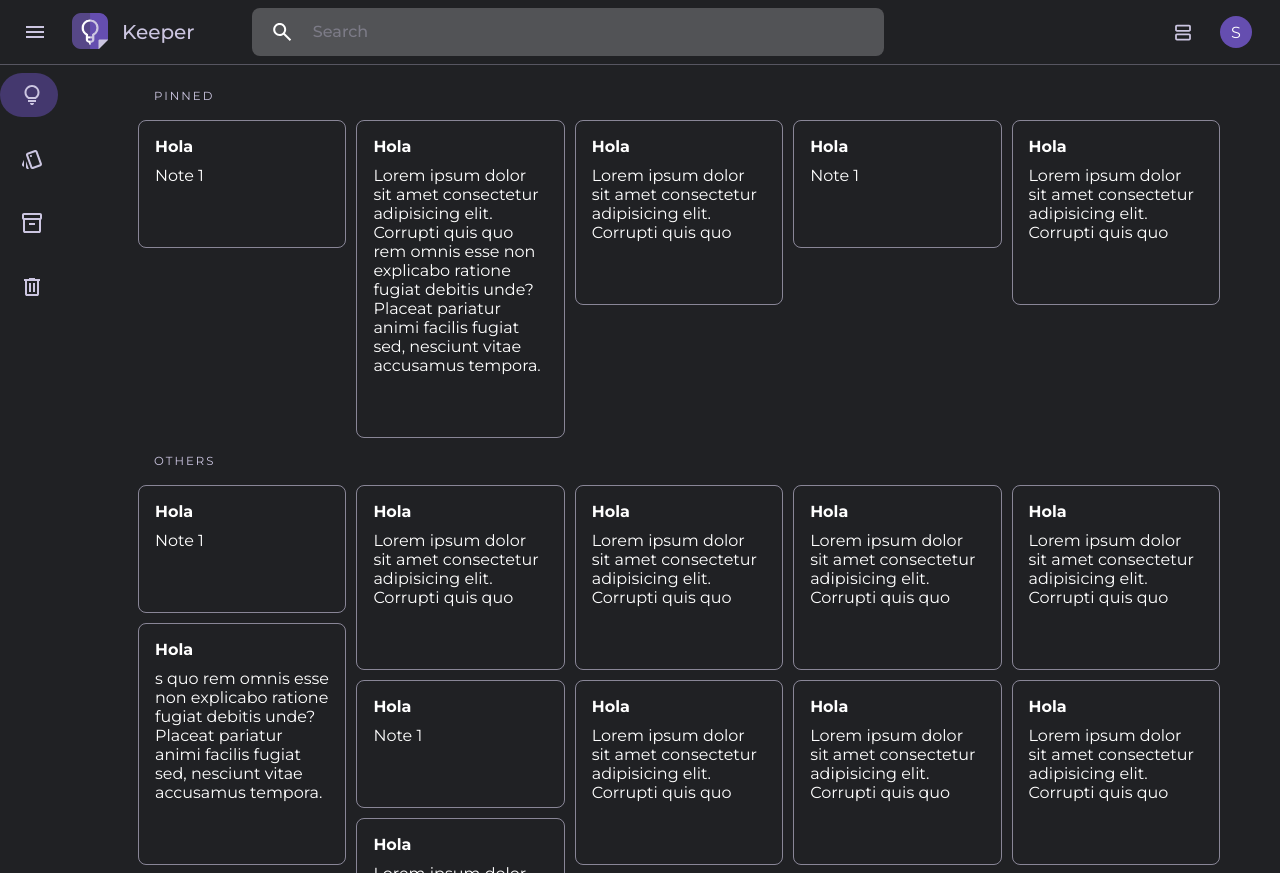
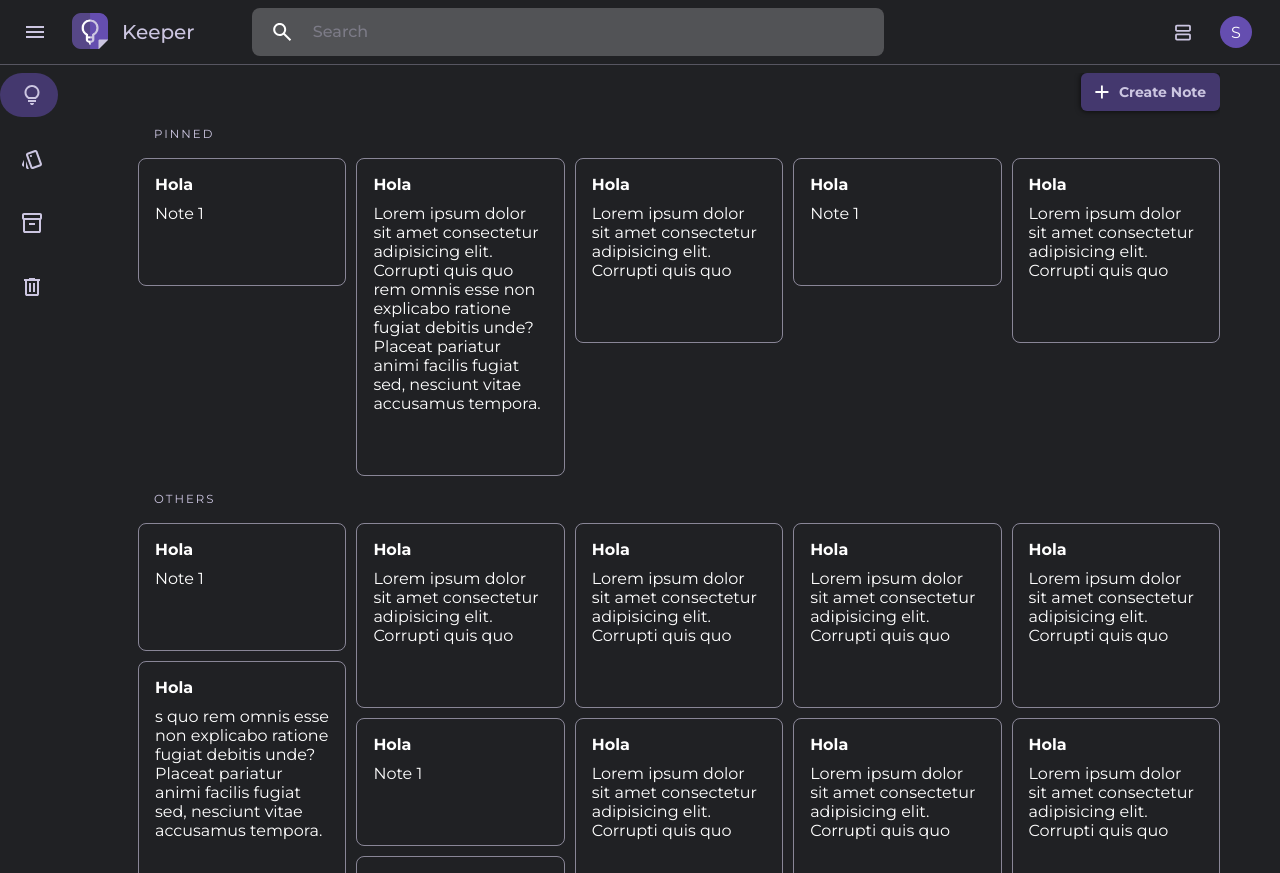
Before and after one commit to ShermanPI/Keeper, a React (Vite) app: page /home in a window 1280 px wide. Built offline with nearby package versions, Linux system fonts and the light colour scheme.

Commit message:
feat: :art: Add button added
add button added for mobile and desktop

cam see the pin icon after hover a note, the add button added for both mobile and desktop,

```diff
--- /dev/null
+++ b/src/assets/images/Icons.jsx
@@ -0,0 +1,7 @@
+export const AddIcon = () => {
+  return (
+    <svg width='15' height='14' viewBox='0 0 15 14' fill='none' xmlns='http://www.w3.org/2000/svg'>
+      <path d='M6.39746 8H0.397461V6H6.39746V0H8.39746V6H14.3975V8H8.39746V14H6.39746V8Z' fill='white' />
+    </svg>
+  )
+}
--- a/src/assets/styles/pages/home.css
+++ b/src/assets/styles/pages/home.css
@@ -33,6 +33,37 @@ body {
   width: 100%;
 }
 
+.add-icon{
+  display: flex;
+  justify-content: center;
+  align-items: center;
+}
+
+.add-icon svg{
+  width: 2rem;
+  height: 2rem;
+}
+
+.add-note-btn{
+  font-weight: 700;
+  cursor: pointer;
+  border: none;
+  background: var(--primary-color);
+  color: #ccc6e1;
+  border-radius: 5rem;
+  font-size: 0px;
+  padding: 1.6rem;
+  box-shadow: 0px 0px 5px 1px #0000008d;
+  position: absolute;
+  z-index: 2;
+  bottom: 2rem;
+  right: 2rem;
+}
+
+.add-note-btn:hover{
+  background: #654eb0ac;
+}
+
 @media only screen and (min-width: 768px) {
   .all-notes-container{
     margin-inline: 6rem;
@@ -42,6 +73,28 @@ body {
     margin-inline: auto;
     max-width: 598px;
   }
+
+  .add-icon svg{
+    width: 1.4rem;
+    height: 1.4rem;
+  }
+
+  .add-note-btn{
+    background: var(--light-primary-color);
+    justify-content: center;
+    border-radius: 0.6rem;
+    align-items: center;
+    display: flex;
+    gap: 1rem;
+    padding: 1rem 1.4rem;
+    position: initial;
+    font-size: 1.4rem;
+    margin-left: auto;
+  }
+
+  .add-note-btn:hover{
+    background: #654eb0bd;
+  }
 }
 
 .all-notes-container::-webkit-scrollbar{
--- a/src/components/Note/Note.jsx
+++ b/src/components/Note/Note.jsx
@@ -1,4 +1,4 @@
-import { CheckIcon, DeleteIcon, ImageIcon, InventoryIcon, PalleteIcon } from './assets/images/Icons'
+import { CheckIcon, DeleteIcon, ImageIcon, InventoryIcon, PalleteIcon, PushPinIcon } from './assets/images/Icons'
 import './assets/style/note.css'
 
 export default function Note ({ children, title }) {
@@ -6,6 +6,9 @@ export default function Note ({ children, title }) {
     <div className='note'>
       <div className='select-note-icon'>
         <CheckIcon />
+      </div>
+      <div className='file-note-icon'>
+        <PushPinIcon />
       </div>
       <b>{title}</b>
       <p>{children}</p>
--- a/src/components/Note/assets/style/note.css
+++ b/src/components/Note/assets/style/note.css
@@ -43,12 +43,29 @@
   background-color: #fff;
   border-radius: 5rem;
   position: absolute;
-  left: 0rem;
-  top: 0rem;
+  left: -0.8rem;
+  top: -0.8rem;
   opacity: 0;
   transition: all 0.2s ease;
   padding: 0.1rem;
   cursor: pointer;
+}
+
+.file-note-icon{
+  width: 3rem;
+  height: 3rem;
+  position: absolute;
+  right: 0.8rem;
+  top: 0.8rem;
+  opacity: 0;
+  transition: all 0.2s ease;
+  padding: 0.4rem;
+  cursor: pointer;
+}
+
+.file-note-icon:hover{
+  background-color: #ffffff17;
+  border-radius: 3rem;
 }
 
 @media only screen and (max-width: 600px) {
@@ -69,6 +86,10 @@
     opacity: 1;
   }
 
+  .note:hover .file-note-icon{
+    opacity: 1;
+  }
+
   .note:hover .select-note-icon{
     opacity: 1;
   }
--- a/src/routes/Home.jsx
+++ b/src/routes/Home.jsx
@@ -3,6 +3,7 @@ import Header from '../components/Header/Header'
 import NotesSection from '../components/NotesSection/NotesSection'
 import Note from '../components/Note/Note'
 import { useState } from 'react'
+import { AddIcon } from '../assets/images/Icons.jsx'
 import SideMenu from '../components/SideMenu/SideMenu'
 
 export default function Home () {
@@ -24,6 +25,12 @@ export default function Home () {
         <SideMenu menuOpen={menuOpen} menuOpenHandler={menuOpenHandler} />
 
         <section className={`all-notes-container ${oneColumnGrid ? 'one-column-width' : ''}`}>
+          <button className='add-note-btn'>
+            <div className='add-icon'>
+              <AddIcon />
+            </div>
+            Create Note
+          </button>
           <NotesSection title='Pinned' columns={oneColumnGrid ? 'one-column' : ''}>
             <Note title='Hola'>Note 1</Note>
             <Note title='Hola'>Lorem ipsum dolor sit amet consectetur adipisicing elit. Corrupti quis quo rem omnis esse non explicabo ratione fugiat debitis unde? Placeat pariatur animi facilis fugiat sed, nesciunt vitae accusamus tempora.</Note>
```
